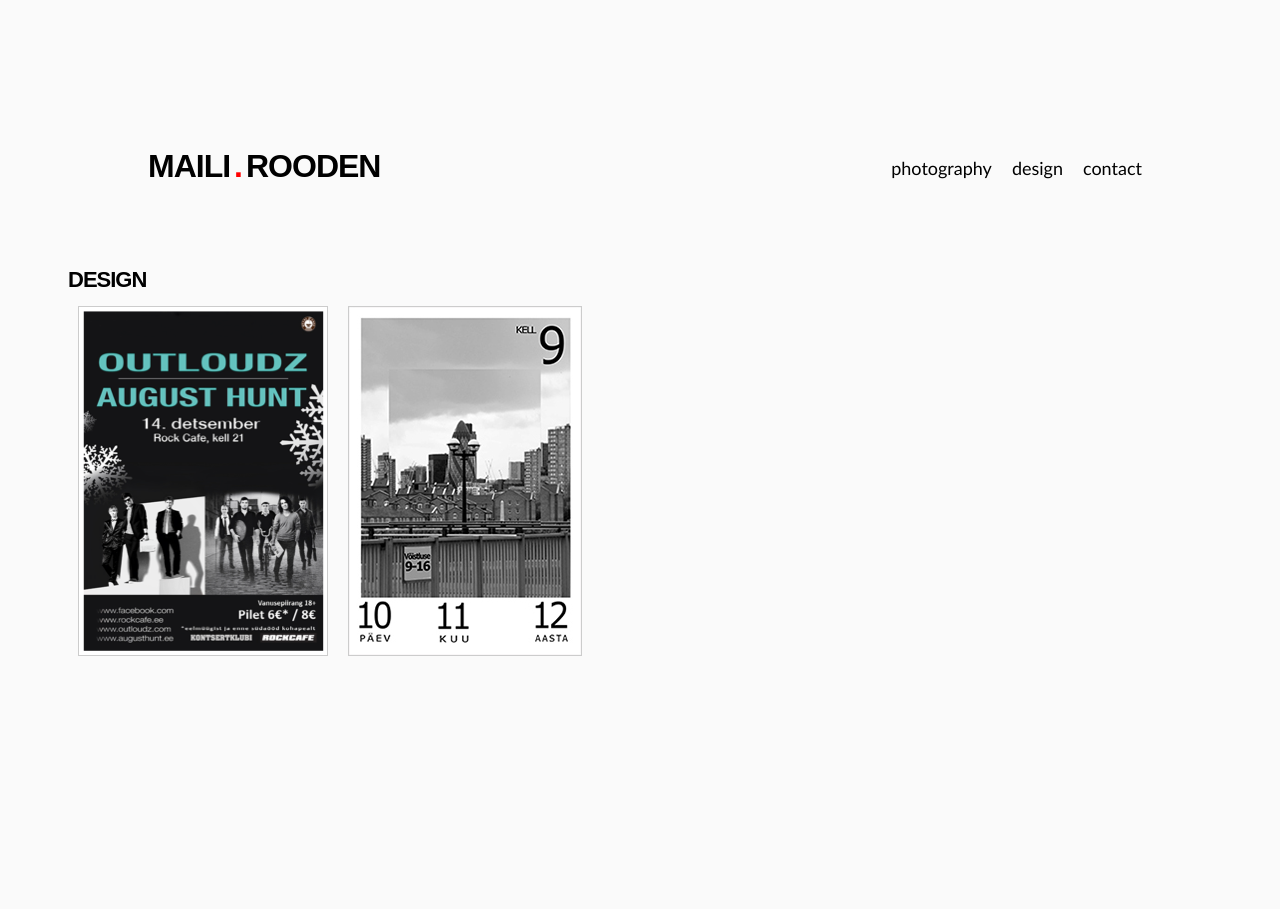
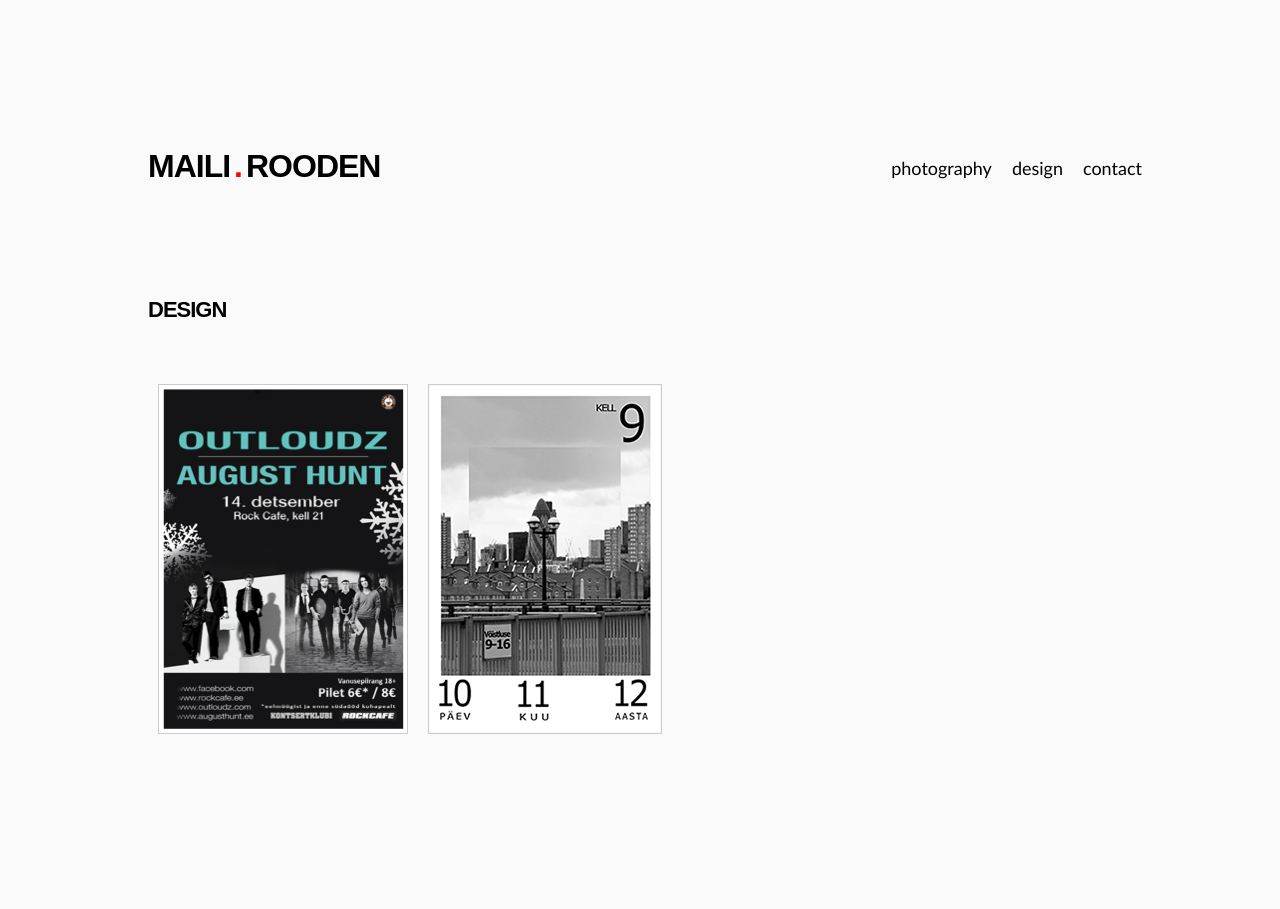
Before and after one commit to hellomaili/hellomaili.github.com, a Jekyll site: the page built from design.md, in a window 1280 px wide. Built offline with Jekyll 4.4.1, drawn with Linux system fonts in a browser that asks for light colours.

Commit message:
Revert "content"
This reverts commit eb91c791ece2902d3011b528dae2c95770756d32.

```diff
--- a/_layouts/images.html
+++ b/_layouts/images.html
@@ -7,8 +7,6 @@
 ---
 
 <div id="post">
-{{ content }}
-</div>
   <h2><a href="{{ page.url }}">{{ page.title }}</a></h2>{% if post.summary and post.summary.size > 0 %}
   <div>{{ post.summary }}</div>{% endif %}
   {{ content }}
--- a/css/default.css
+++ b/css/default.css
@@ -101,7 +101,7 @@
 	text-transform: uppercase;
 	font: bold 22px/32px sans-serif;
 	letter-spacing: -1px;
-	margin: 50px 0 0 0;
+	padding: 30px 0;
 
 }
 
```
